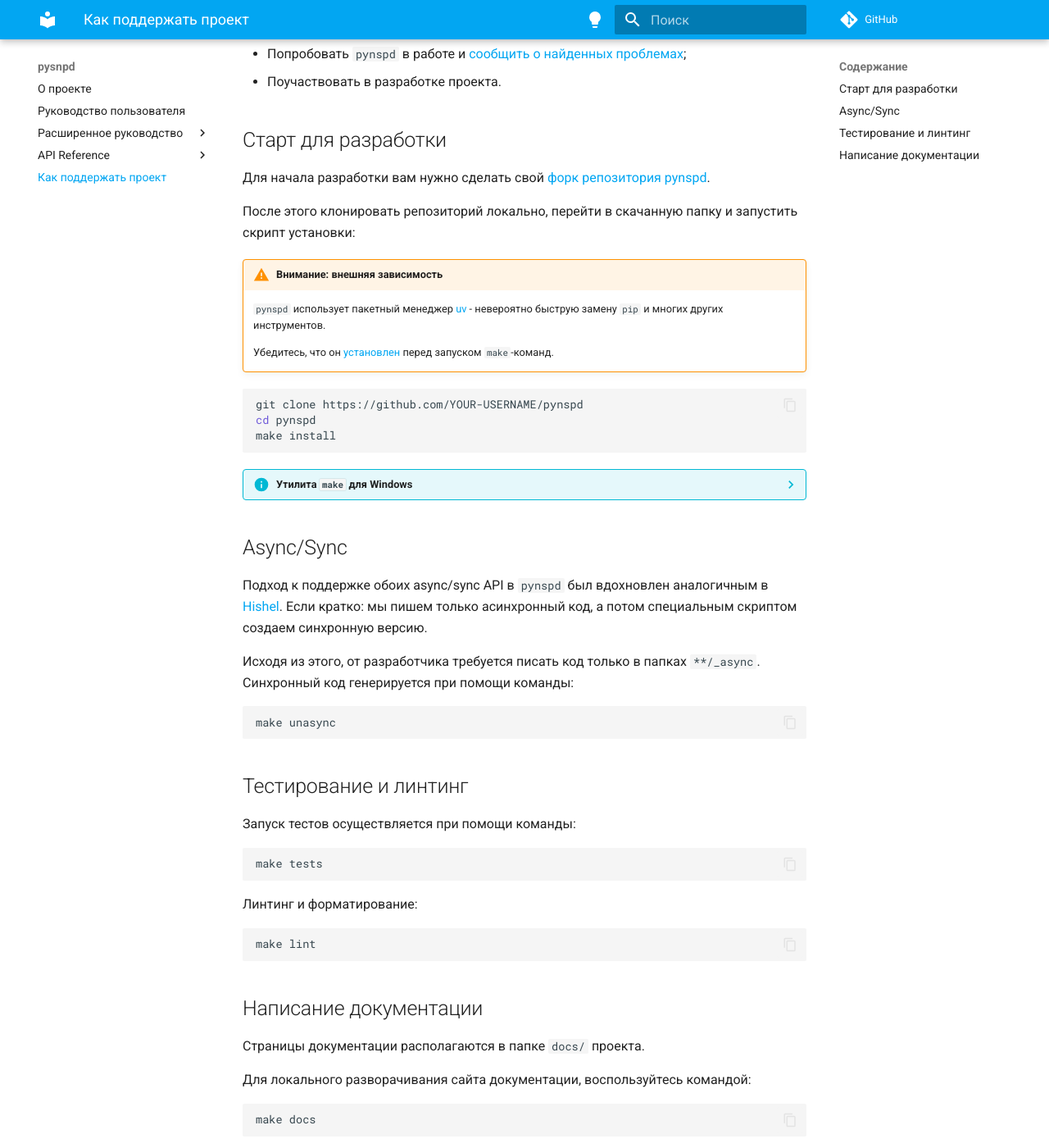
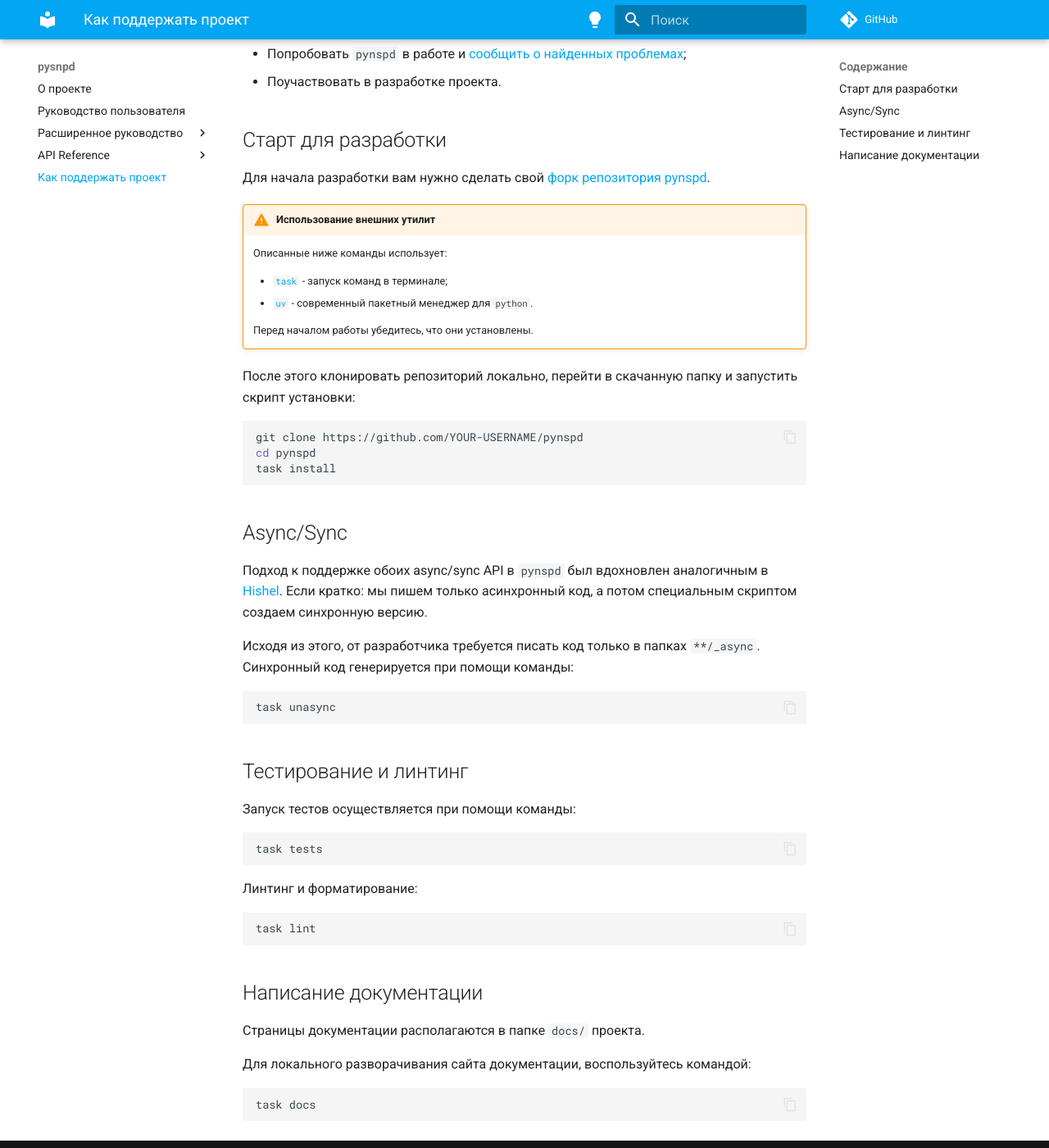
Before and after one commit to yazmolod/pynspd, an MkDocs documentation site: the page built from docs/contributing.md, in a window 1280 px wide and 1400 px high, scrolled down 227 px. Shown: the whole window at 82% size. Built offline with MkDocs 1.6.1 and Material for MkDocs 9.7.7, drawn with Linux system fonts in a browser that asks for light colours; comment, search, counter and statistics services are not loaded.

Commit message:
update docs

````diff
--- a/docs/contributing.md
+++ b/docs/contributing.md
@@ -8,26 +8,24 @@
 
 Для начала разработки вам нужно сделать свой [форк репозитория pynspd](https://github.com/yazmolod/pynspd/fork).
 
+!!! warning "Использование внешних утилит"
+    Описанные ниже команды использует:
+
+    - [`task`](https://taskfile.dev/docs/installation) - запуск команд в терминале;
+    - [`uv`](https://docs.astral.sh/uv/getting-started/installation/) - современный пакетный менеджер для `python`.
+
+    Перед началом работы убедитесь, что они установлены.
+
 После этого клонировать репозиторий локально, перейти в скачанную папку и запустить скрипт установки:
 
-!!! warning "Внимание: внешняя зависимость"
-    `pynspd` использует пакетный менеджер [uv](https://docs.astral.sh/uv/) - невероятно быструю замену `pip` и многих других инструментов.
-
-    Убедитесь, что он [установлен](https://docs.astral.sh/uv/getting-started/installation/) перед запуском `make`-команд.
 
 ```bash
 git clone https://github.com/YOUR-USERNAME/pynspd
 cd pynspd
-make install
+task install
 ```
 
 
-??? info "Утилита `make` для Windows"
-    Если вы пользователь Windows, `make` нужно установить отдельно.
-    Автор рекомендует использовать для этого пакетный менеджер [chocolatey](https://chocolatey.org/install):
-    ```pwsh
-    choco install make
-    ```
 
 
 ## Async/Sync
@@ -39,20 +37,20 @@
 Синхронный код генерируется при помощи команды:
 
 ```bash
-make unasync
+task unasync
 ```
 
 ## Тестирование и линтинг
 Запуск тестов осуществляется при помощи команды:
 
 ```bash
-make tests
+task tests
 ```
 
 Линтинг и форматирование:
 
 ```bash
-make lint
+task lint
 ```
 
 ## Написание документации
@@ -62,5 +60,5 @@
 Для локального разворачивания сайта документации, воспользуйтесь командой:
 
 ```bash
-make docs
+task docs
 ```
````
